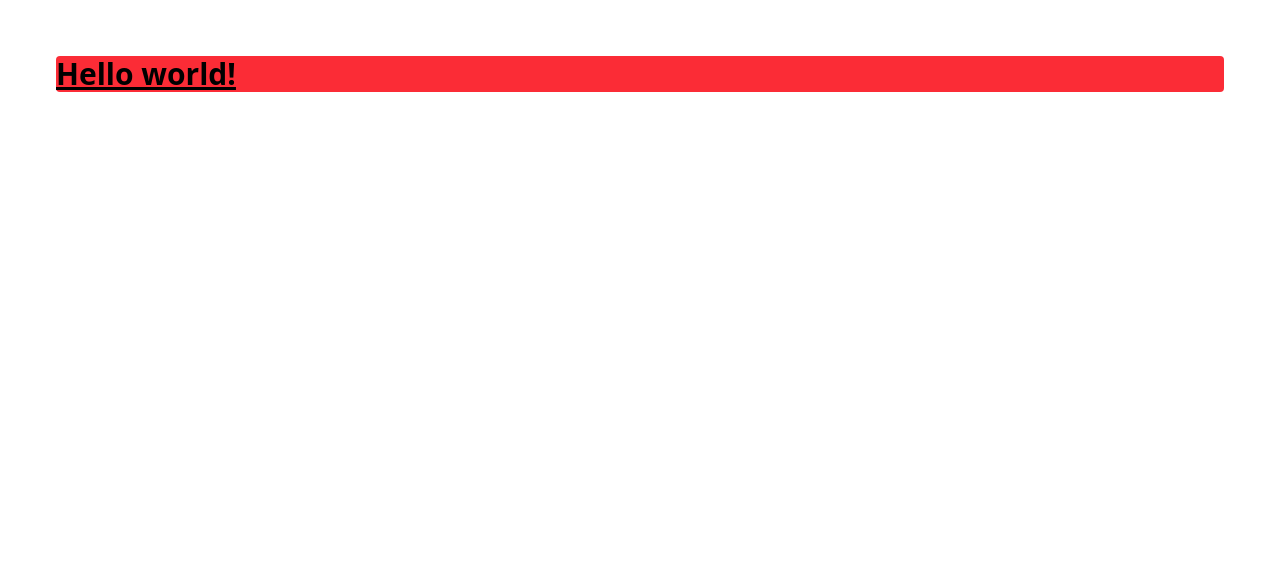
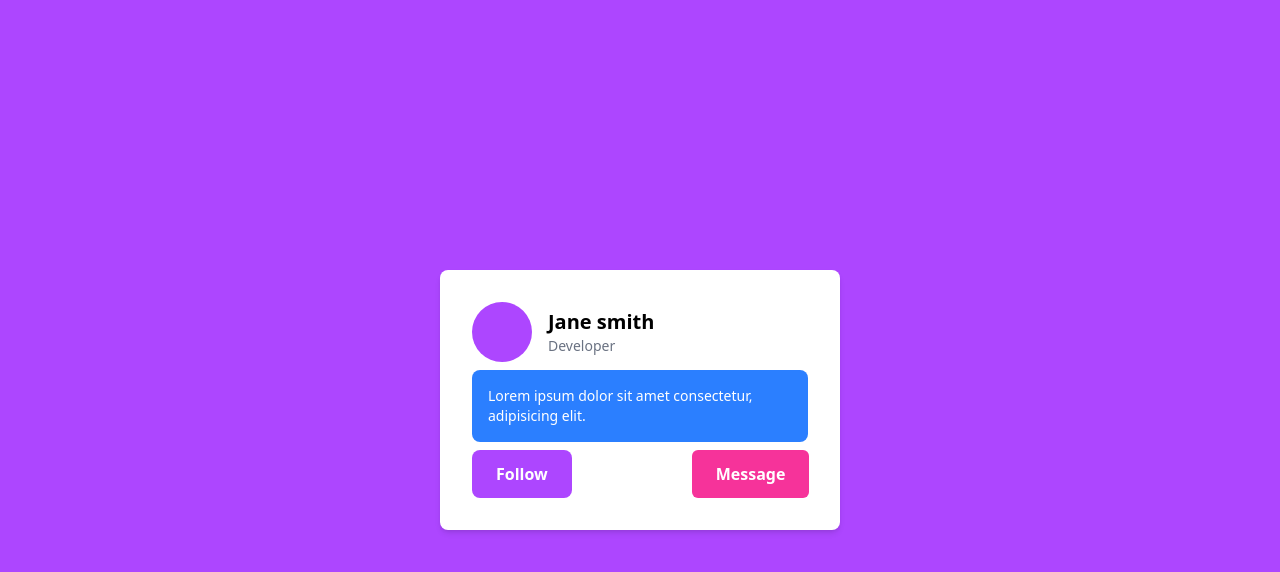
Before and after one commit to manusassawat-You/tailwind-basic, a plain HTML site: page 02-tailwind-basis/tailwind.html in a window 1280 px wide. Drawn offline with nearby package versions, Linux system fonts and the light colour scheme.

Commit message:
add 02-tailwind-basis - covert utilty to tailwind

```diff
--- a/02-tailwind-basis/tailwind.html
+++ b/02-tailwind-basis/tailwind.html
@@ -6,9 +6,38 @@
     <title>tailwind</title>
     <script src="https://cdn.jsdelivr.net/npm/@tailwindcss/browser@4"></script>
   </head>
-  <body>
-    <h1 class="text-3xl m-14 font-bold underline bg-red-500 rounded">
-      Hello world!
-    </h1>
+  <body class="bg-purple-500 min-h-screen">
+    <div class="flex justify-center items-center min-h-screen p-6">
+      <!-- card  -->
+      <div class="bg-white w-full max-w-[400px] rounded-lg shadow-md p-6 m-4">
+        <!-- avatar  -->
+        <div class="flex items-center gap-4 m-2">
+          <div class="bg-purple-500 rounded-full w-[60px] h-[60px]"></div>
+          <div>
+            <h2 class="text-xl font-bold">Jane smith</h2>
+            <p class="text-sm text-gray-500">Developer</p>
+          </div>
+        </div>
+        <!-- info box -->
+        <div class="bg-blue-500 rounded-lg p-4 m-2">
+          <p class="text-white text-sm">
+            Lorem ipsum dolor sit amet consectetur, adipisicing elit.
+          </p>
+        </div>
+        <!-- buttons -->
+        <div class="flex gap-30 m-2">
+          <button
+            class="bg bg-purple-500 text-white py-3 px-6 rounded-lg font-semibold cursor-pointer hover:bg-black hover:scale-105"
+          >
+            Follow
+          </button>
+          <button
+            class="bg bg-pink-500 text-white py-3 px-6 rounded-md font-semibold cursor-pointer hover:bg-black hover:scale-125 transition-all duration-1000"
+          >
+            Message
+          </button>
+        </div>
+      </div>
+    </div>
   </body>
 </html>
```
Also changed, not shown: 02-tailwind-basis/tailwind.css (deleted).
